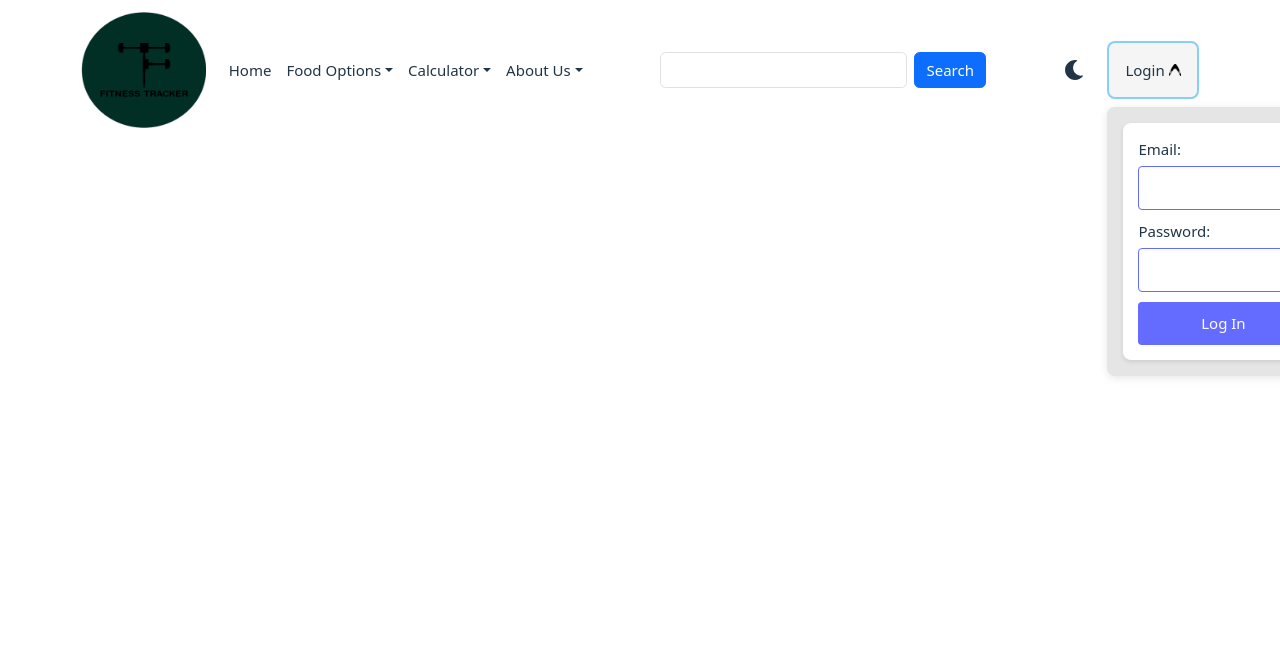
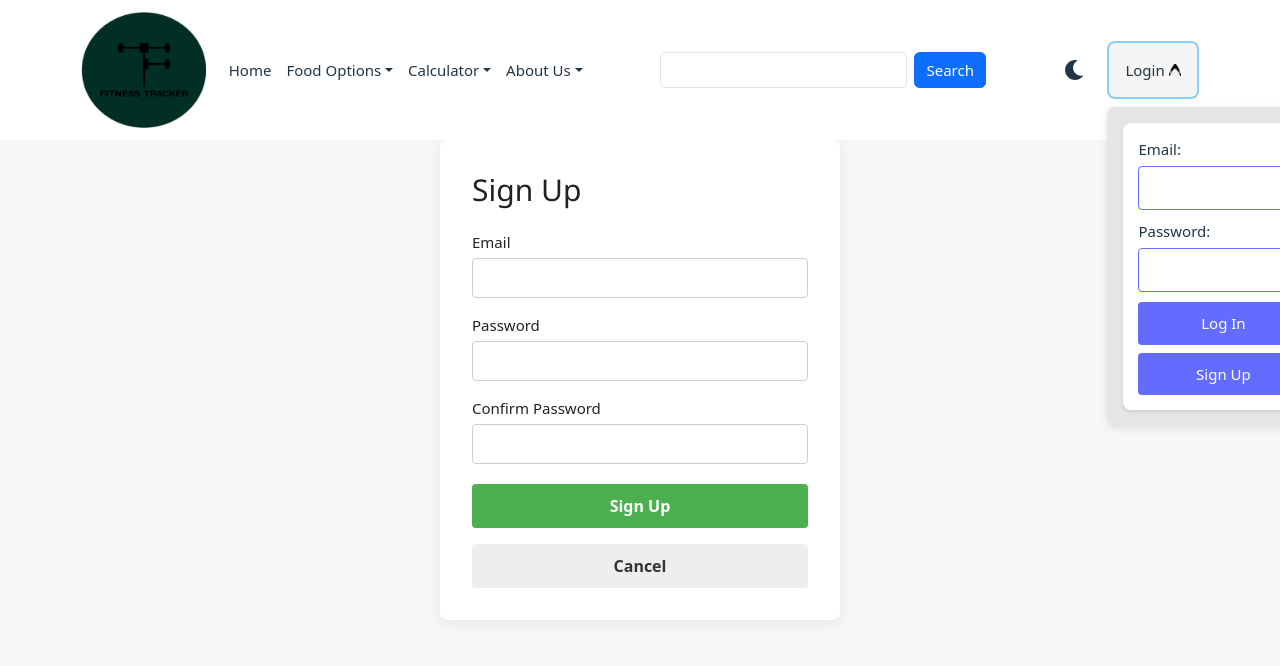
Before and after one commit to ssreekaran/fitness_tracker, a React (Vite) app: page /signup in a window 1280 px wide. Both pictures are taken after a click on the element "Login". Shown: the top 666 px of the page. Built offline with nearby package versions, Linux system fonts and the light colour scheme.

Commit message:
added a sign up page

```diff
--- a/src/App.tsx
+++ b/src/App.tsx
@@ -2,6 +2,7 @@ import Header from "./Header.tsx";
 import About from "./pages/About";
 import Home from "./pages/Home";
 import BMICalculator from "./pages/BMICalculator";
+import SignUpPage from "./pages/SignUpPage";
 import { BrowserRouter as Router, Routes, Route } from "react-router-dom";
 
 function App() {
@@ -14,6 +15,7 @@ function App() {
             <Route path="/" element={<Home />} />
             <Route path="/about" element={<About />} />
             <Route path="/bmi-calculator" element={<BMICalculator />} />
+            <Route path="/signup" element={<SignUpPage />} />
           </Routes>
         </main>
       </div>
--- a/src/Dropdown/Dropdown.tsx
+++ b/src/Dropdown/Dropdown.tsx
@@ -1,24 +1,39 @@
 import React, { useState } from "react";
 import DropdownButton from "./DropdownButton";
 import DropdownContent from "./DropdownContent";
+import LoginForm from "./LoginForm";
+
+interface DropdownProps {
+  buttonText: React.ReactNode;
+  content: React.ReactNode;
+  isOpen?: boolean;
+  toggle?: () => void;
+}
 
 const Dropdown = ({
   buttonText,
   content,
-}: {
-  buttonText: React.ReactNode;
-  content: React.ReactNode;
-}) => {
+  isOpen,
+  toggle,
+}: DropdownProps) => {
   const [open, setOpen] = useState(false);
-  const toggleDropdpwn = () => {
-    setOpen((open) => !open);
-  };
+  const actualOpen = typeof isOpen === 'boolean' ? isOpen : open;
+  const actualToggle = toggle || (() => setOpen((open) => !open));
+
+  // If content is LoginForm, inject close handler for Sign Up
+  const contentWithProps = React.isValidElement(content) && content.type === LoginForm
+    ? React.cloneElement(content, { onSignUpClick: () => {
+        if (toggle) toggle();
+        setOpen(false);
+      } })
+    : content;
+
   return (
     <div className="dropdown">
-      <DropdownButton toggle={toggleDropdpwn} open={open}>
+      <DropdownButton toggle={actualToggle} open={actualOpen}>
         {buttonText}
       </DropdownButton>
-      <DropdownContent open={open}>{content}</DropdownContent>
+      <DropdownContent open={actualOpen}>{contentWithProps}</DropdownContent>
     </div>
   );
 };
--- a/src/Dropdown/LoginForm.tsx
+++ b/src/Dropdown/LoginForm.tsx
@@ -1,13 +1,48 @@
-import React from "react";
+import React, { useState } from "react";
+import { useNavigate } from 'react-router-dom';
 import "./LoginForm.css";
 
-function LoginForm() {
-  const [email, setEmail] = React.useState("");
-  const [password, setPassword] = React.useState("");
+interface LoginFormProps {
+  onSignUpClick?: () => void;
+}
 
-  const handleSubmit = (event: React.FormEvent) => {
+function LoginForm({ onSignUpClick }: LoginFormProps) {
+  const [email, setEmail] = useState("");
+  const [password, setPassword] = useState("");
+  const [error, setError] = useState("");
+  const [success, setSuccess] = useState(false);
+  const navigate = useNavigate();
+
+  const handleSubmit = async (event: React.FormEvent) => {
     event.preventDefault();
-    // Handle form submission logic here
+    setError("");
+    setSuccess(false);
+    try {
+      const response = await fetch(
+        "https://us-central1-fitness-tracker-00001.cloudfunctions.net/api/login",
+        {
+          method: "POST",
+          headers: { "Content-Type": "application/json" },
+          credentials: "include",
+          body: JSON.stringify({ email, password }),
+        }
+      );
+      const data = await response.json();
+      if (response.ok) {
+        setSuccess(true);
+        setEmail("");
+        setPassword("");
+      } else {
+        setError(data.error || "Login failed");
+      }
+    } catch (err) {
+      setError("Network error. Please try again.");
+    }
+  };
+
+  const handleSignUp = () => {
+    if (onSignUpClick) onSignUpClick();
+    navigate('/signup');
   };
 
   return (
@@ -31,6 +66,9 @@ function LoginForm() {
       />
 
       <button type="submit">Log In</button>
+      <button type="button" style={{marginTop: 8, width: '100%'}} onClick={handleSignUp}>Sign Up</button>
+      {success && <div style={{ color: "green", marginTop: 8 }}>Logged in successfully!</div>}
+      {error && <div style={{ color: "red", marginTop: 8 }}>{error}</div>}
     </form>
   );
 }
--- a/src/Header.tsx
+++ b/src/Header.tsx
@@ -1,3 +1,4 @@
+import React from 'react';
 import Dropdown from "./Dropdown/Dropdown";
 import Navbar from "./Navbar";
 import SearchBar from "./SearchBar";
@@ -5,6 +6,9 @@ import LoginForm from "./Dropdown/LoginForm";
 import DarkModeToggle from "./Dark";
 
 function Header() {
+  // State to control dropdown open/close from parent
+  const [dropdownOpen, setDropdownOpen] = React.useState(false);
+
   return (
     <header>
       <nav className="navbar fixed-top navbar-expand-md navbar-light bg-transparent">
@@ -13,7 +17,12 @@ function Header() {
           <SearchBar />
           <div className="d-flex align-items-center gap-3">
             <DarkModeToggle />
-            <Dropdown buttonText="Login" content={<LoginForm />} />
+            <Dropdown
+              isOpen={dropdownOpen}
+              toggle={() => setDropdownOpen(!dropdownOpen)}
+              buttonText="Login"
+              content={<LoginForm onSignUpClick={() => setDropdownOpen(false)} />}
+            />
           </div>
         </div>
       </nav>
--- /dev/null
+++ b/src/pages/SignUpPage.css
@@ -0,0 +1,87 @@
+.signup-page {
+  min-height: 80vh;
+  display: flex;
+  align-items: center;
+  justify-content: center;
+  background: var(--background, #f7f7f7);
+}
+
+.signup-form {
+  background: var(--form-bg, #fff);
+  color: var(--form-color, #222);
+  padding: 32px;
+  border-radius: 8px;
+  box-shadow: 0 2px 16px rgba(0,0,0,0.08);
+  min-width: 320px;
+  width: 100%;
+  max-width: 400px;
+  display: flex;
+  flex-direction: column;
+  gap: 16px;
+}
+
+.signup-form input {
+  width: 100%;
+  padding: 8px;
+  border-radius: 4px;
+  border: 1px solid #ccc;
+  margin-top: 4px;
+  background: var(--input-bg, #fff);
+  color: var(--input-color, #222);
+}
+
+.signup-form button {
+  width: 100%;
+  padding: 10px;
+  border-radius: 4px;
+  background: #4caf50;
+  color: #fff;
+  border: none;
+  font-weight: 600;
+  font-size: 16px;
+  margin-top: 4px;
+  cursor: pointer;
+}
+
+.signup-form .cancel-btn {
+  background: #eee;
+  color: #333;
+  margin-top: 0;
+}
+
+.signup-error {
+  color: #d32f2f;
+  margin-bottom: 8px;
+}
+.signup-success {
+  color: #388e3c;
+  margin-bottom: 8px;
+}
+
+/* Dark mode support */
+.dark .signup-page {
+  background: #18181b;
+}
+.dark .signup-form {
+  background: #23232a;
+  color: #f3f3f3;
+  box-shadow: 0 2px 16px rgba(0,0,0,0.3);
+}
+.dark .signup-form input {
+  background: #23232a;
+  color: #f3f3f3;
+  border: 1px solid #444;
+}
+.dark .signup-form button {
+  background: #388e3c;
+}
+.dark .signup-form .cancel-btn {
+  background: #333;
+  color: #eee;
+}
+.dark .signup-error {
+  color: #ff8a80;
+}
+.dark .signup-success {
+  color: #7fff7f;
+}
--- /dev/null
+++ b/src/pages/SignUpPage.tsx
@@ -0,0 +1,88 @@
+import React, { useState } from 'react';
+import { useNavigate } from 'react-router-dom';
+import './SignUpPage.css';
+
+const MIN_PASSWORD_LENGTH = 6;
+
+const SignUpPage: React.FC = () => {
+  const [email, setEmail] = useState('');
+  const [password, setPassword] = useState('');
+  const [confirmPassword, setConfirmPassword] = useState('');
+  const [error, setError] = useState('');
+  const [success, setSuccess] = useState(false);
+  const navigate = useNavigate();
+
+  const handleSubmit = async (e: React.FormEvent) => {
+    e.preventDefault();
+    setError('');
+    setSuccess(false);
+    if (password.length < MIN_PASSWORD_LENGTH) {
+      setError(`Password must be at least ${MIN_PASSWORD_LENGTH} characters.`);
+      return;
+    }
+    if (password !== confirmPassword) {
+      setError('Passwords do not match.');
+      return;
+    }
+    try {
+      const response = await fetch('https://us-central1-fitness-tracker-00001.cloudfunctions.net/api/signup', {
+        method: 'POST',
+        headers: { 'Content-Type': 'application/json' },
+        body: JSON.stringify({ email, password }),
+      });
+      const data = await response.json();
+      if (response.ok) {
+        setSuccess(true);
+        setTimeout(() => navigate('/'), 1500);
+      } else {
+        setError(data.error || 'Sign up failed');
+      }
+    } catch (err) {
+      setError('Network error. Please try again.');
+    }
+  };
+
+  return (
+    <div className="signup-page">
+      <form onSubmit={handleSubmit} className="signup-form">
+        <h2>Sign Up</h2>
+        <div>
+          <label htmlFor="email">Email</label>
+          <input
+            id="email"
+            type="email"
+            value={email}
+            onChange={e => setEmail(e.target.value)}
+            autoFocus
+          />
+        </div>
+        <div>
+          <label htmlFor="password">Password</label>
+          <input
+            id="password"
+            type="password"
+            value={password}
+            onChange={e => setPassword(e.target.value)}
+            minLength={MIN_PASSWORD_LENGTH}
+          />
+        </div>
+        <div>
+          <label htmlFor="confirmPassword">Confirm Password</label>
+          <input
+            id="confirmPassword"
+            type="password"
+            value={confirmPassword}
+            onChange={e => setConfirmPassword(e.target.value)}
+            minLength={MIN_PASSWORD_LENGTH}
+          />
+        </div>
+        {error && <div className="signup-error">{error}</div>}
+        {success && <div className="signup-success">Sign up successful! Redirecting...</div>}
+        <button type="submit">Sign Up</button>
+        <button type="button" onClick={() => navigate(-1)} className="cancel-btn">Cancel</button>
+      </form>
+    </div>
+  );
+};
+
+export default SignUpPage;
```
